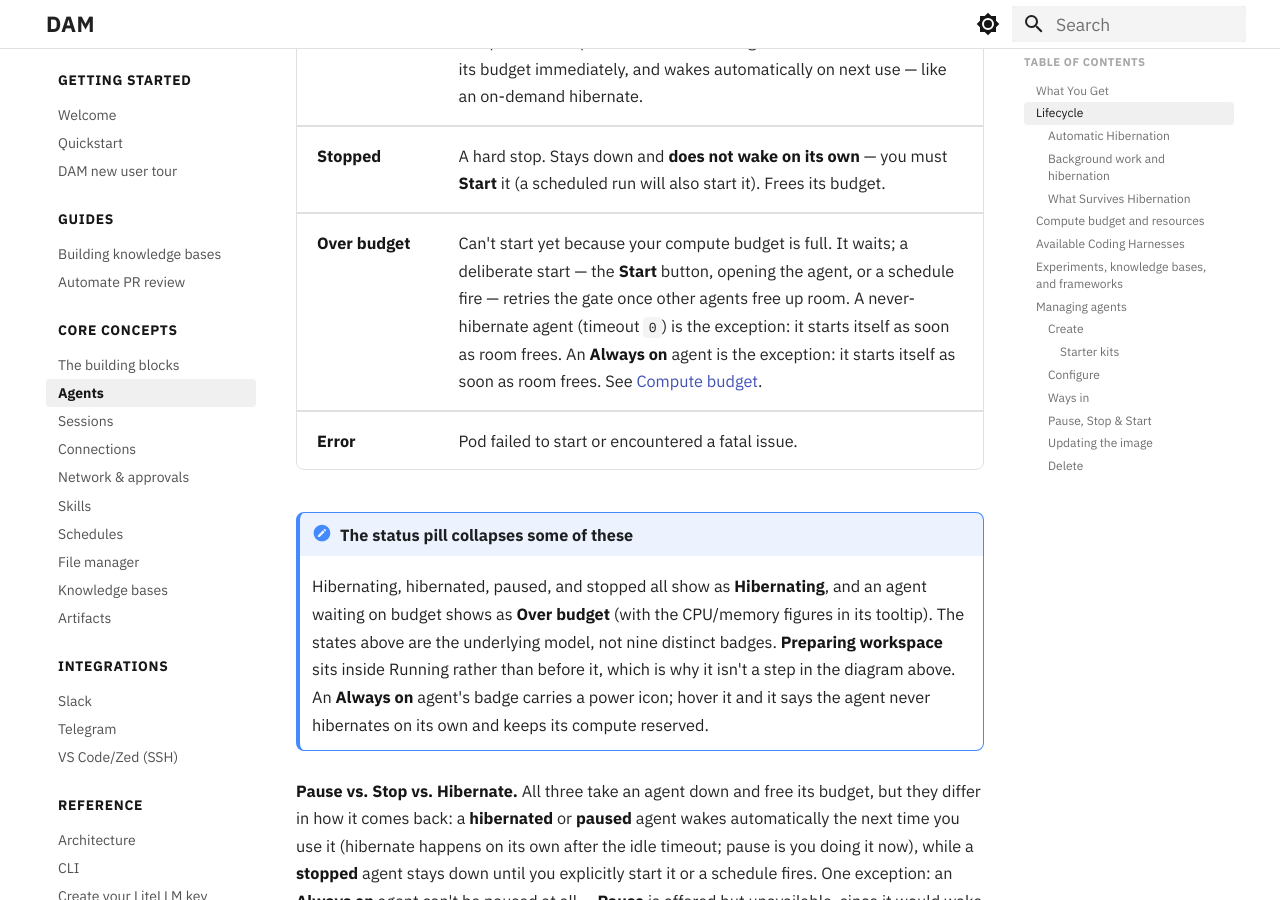
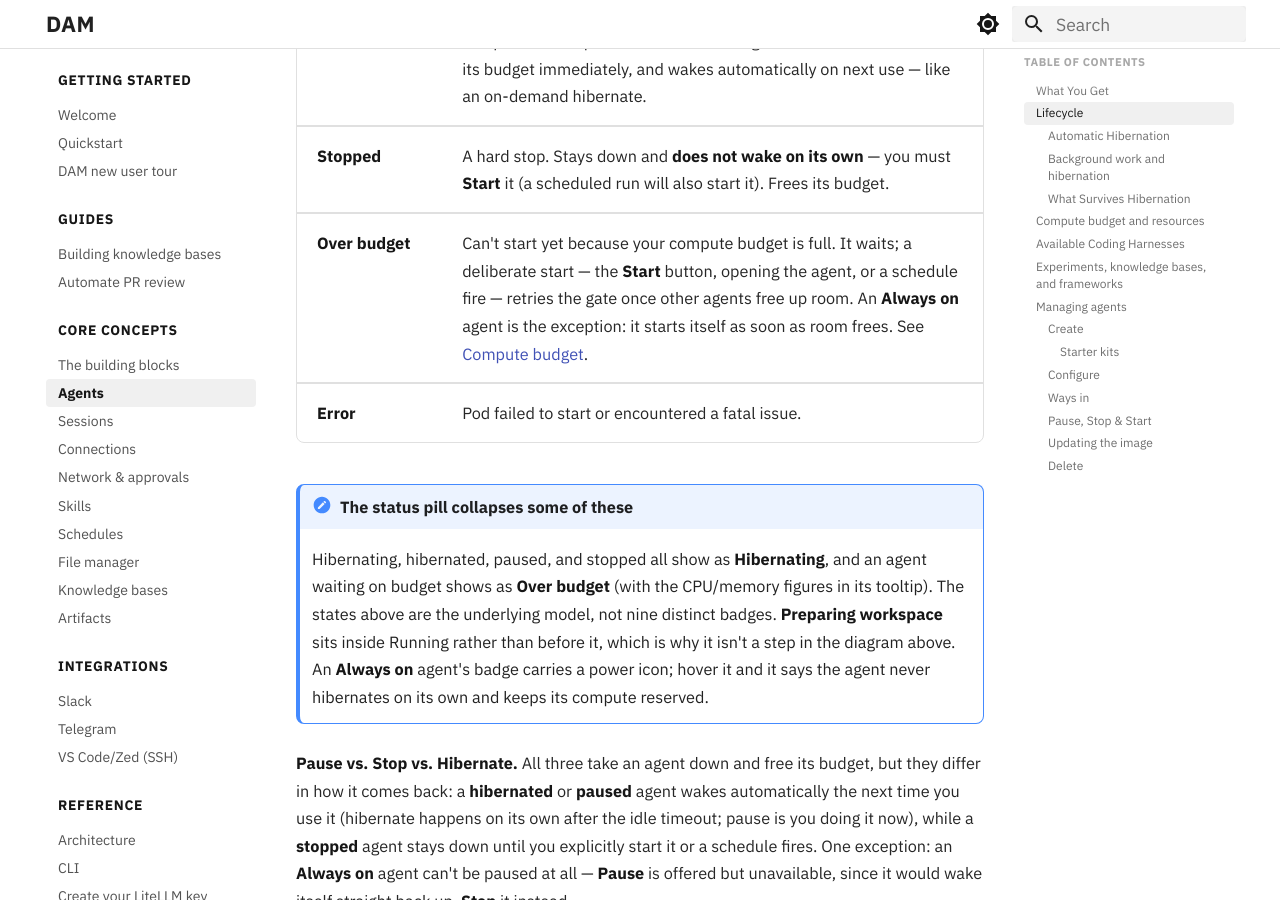
Before and after one commit to dam-agents/docs, an MkDocs documentation site: the page built from docs/core-concepts/agents.md, in a window 1280 px wide and 900 px high, scrolled down 1389 px. Built offline with MkDocs 1.6.1 and Material for MkDocs 9.7.7, drawn with Linux system fonts in a browser that asks for light colours.

Commit message:
docs: drop the stale `timeout 0` clause from the Over budget row (#102)
The v0.2.18 pass (#101) replaced the never-hibernate framing with
**Always on** across the page, but on the Over budget row the
replacement was appended instead of substituted — so the row shipped
both clauses, saying the same thing twice and naming a setting a user
cannot reach.

At v0.2.18 `packages/ui/src/modules/sandboxes/components/lifecycle-field.tsx`
is a two-card radiogroup (**Hibernate when idle** / **Always on**) whose
minutes input is `min={1}`; `hibernation-timeout-field.tsx`, the numeric
field that accepted `0`, no longer exists in the tree. Always on is the
same condition internally (`alwaysOn = value === 0` at :29), so the
retained clause is the accurate one and the behaviour is unchanged:
`pkg/reconciler/hibernation.go` `shouldRun` returns true for
`idleTimeout <= 0` regardless of last activity, which is why such an
agent comes up on its own once the budget gate admits it.

This was the last `timeout 0` reference on the site; the grep is now
clean.

Assisted-by: Claude Opus 5 <noreply@anthropic.com>

Co-authored-by: Jenna Winkler <Jenna.Winkler@ibm.com>

```diff
--- a/docs/core-concepts/agents.md
+++ b/docs/core-concepts/agents.md
@@ -33,7 +33,7 @@ Starting → Running → Hibernating → Hibernated → Starting → ...
 | **Hibernated** | Pod scaled to zero after being idle. Workspace and configuration preserved. No compute cost. Wakes automatically on next use. |
 | **Paused** | You put it to sleep now instead of waiting for the idle timeout. Frees its budget immediately, and wakes automatically on next use — like an on-demand hibernate. |
 | **Stopped** | A hard stop. Stays down and **does not wake on its own** — you must **Start** it (a scheduled run will also start it). Frees its budget. |
-| **Over budget** | Can't start yet because your compute budget is full. It waits; a deliberate start — the **Start** button, opening the agent, or a schedule fire — retries the gate once other agents free up room. A never-hibernate agent (timeout `0`) is the exception: it starts itself as soon as room frees. An **Always on** agent is the exception: it starts itself as soon as room frees. See [Compute budget](#compute-budget-and-resources). |
+| **Over budget** | Can't start yet because your compute budget is full. It waits; a deliberate start — the **Start** button, opening the agent, or a schedule fire — retries the gate once other agents free up room. An **Always on** agent is the exception: it starts itself as soon as room frees. See [Compute budget](#compute-budget-and-resources). |
 | **Error** | Pod failed to start or encountered a fatal issue. |
 
 !!! note "The status pill collapses some of these"
```
